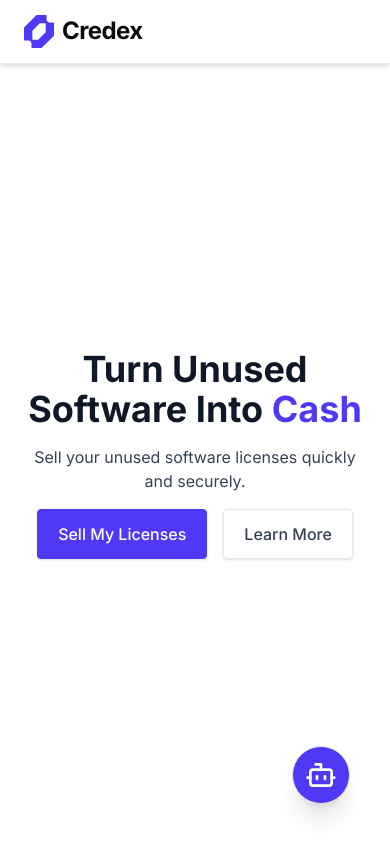
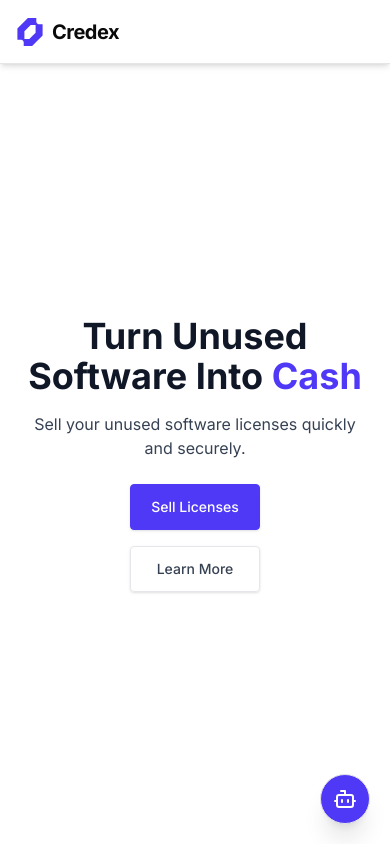
Before and after one commit to shubh95rai/credex-assignment, a Next.js app: page / in a window 390 px wide. Shown: the top 844 px of the page. Built offline with nearby package versions, Linux system fonts and the light colour scheme.

Commit message:
layout fixed

```diff
--- a/components/sections/ChatWidget.jsx
+++ b/components/sections/ChatWidget.jsx
@@ -48,7 +48,7 @@ export default function ChatWidget() {
   };
 
   return (
-    <div className="fixed bottom-10 right-10 z-50">
+    <div className="fixed bottom-5 right-5 sm:bottom-10 sm:right-10 z-50">
       {chatOpen && (
         <Button
           onClick={() => setChatOpen(!chatOpen)}
@@ -62,21 +62,21 @@ export default function ChatWidget() {
       {!chatOpen && (
         <Button
           onClick={() => setChatOpen(!chatOpen)}
-          className="px-6 py-7 rounded-full bg-indigo-600 text-white hover:bg-indigo-700 hover:scale-105 hover:text-white transition-all duration-300 shadow-xl"
+          className="p-6 sm:p-7 rounded-full bg-indigo-600 text-white hover:bg-indigo-700 hover:scale-105 hover:text-white transition-all duration-300 shadow-xl"
           variant="outline"
         >
-          <Bot className="size-8" />
+          <Bot className="sm:size-8 size-6" />
         </Button>
       )}
 
       {chatOpen && (
-        <div className="w-80 max-h-83 bg-white border shadow-lg rounded-md mt-2 flex flex-col">
+        <div className="w-72 sm:w-80 max-h-83 bg-white border shadow-lg rounded-md mt-2 flex flex-col">
           <div className="overflow-y-auto p-3">
             <div className="flex-1  space-y-4">
               {messages.map((msg, i) => (
                 <div
                   key={i}
-                  className={`text-sm ${
+                  className={`text-[13px] sm:text-sm ${
                     msg.role === "user" ? "text-right" : "text-left"
                   }`}
                 >
@@ -94,7 +94,7 @@ export default function ChatWidget() {
                   <Button
                     key={i}
                     onClick={() => handleFAQClick(faq)}
-                    className="w-full mb-2 text-sm bg-indigo-600 hover:bg-indigo-700"
+                    className="w-full mb-2 text-[13px] sm:text-sm bg-indigo-600 hover:bg-indigo-700"
                   >
                     {faq.question}
                   </Button>
--- a/components/sections/Hero.jsx
+++ b/components/sections/Hero.jsx
@@ -16,16 +16,16 @@ export default function Hero() {
               Sell your unused software licenses quickly and securely.
             </p>
 
-            <div className="mt-4 flex justify-center gap-4 sm:mt-6">
+            <div className="inline-grid sm:grid-cols-2 gap-4 mt-6 ">
               <a
-                className="inline-block rounded border border-indigo-600 bg-indigo-600 px-5 py-3 font-medium text-white shadow-sm transition-colors hover:bg-indigo-700"
+                className="inline-block rounded border border-indigo-600 bg-indigo-600 px-5 py-3 font-medium text-white shadow-sm transition-colors hover:bg-indigo-700 text-sm sm:text-base"
                 href="#"
               >
-                Sell My Licenses
+                Sell Licenses
               </a>
 
               <a
-                className="inline-block rounded border border-gray-200 px-5 py-3 font-medium text-gray-700 shadow-sm transition-colors hover:bg-gray-50 hover:text-gray-900"
+                className="inline-block rounded border border-gray-200 px-5 py-3 font-medium text-gray-700 shadow-sm transition-colors hover:bg-gray-50 hover:text-gray-900 text-sm sm:text-base"
                 href="#"
               >
                 Learn More
--- a/components/sections/Navbar.jsx
+++ b/components/sections/Navbar.jsx
@@ -3,10 +3,16 @@ import { ModeToggle } from "../ModeToggle";
 
 export default function Navbar() {
   return (
-    <nav className="h-16 border-b shadow-md flex items-center justify-between px-6 fixed top-0 z-50 w-full backdrop-blur-lg">
+    <nav className="h-16 border-b shadow-md flex items-center justify-between px-4 sm:px-6 fixed top-0 z-50 w-full backdrop-blur-lg">
       <div className="flex items-center gap-2">
-        <Image src="/logo.svg" alt="logo" width={30} height={30} />
-        <p className="text-2xl font-bold tracking-tight">Credex</p>
+        <Image
+          src="/logo.svg"
+          alt="logo"
+          width={0}
+          height={0}
+          className="size-7"
+        />
+        <p className="text-xl sm:text-2xl font-bold tracking-tight">Credex</p>
       </div>
 
       {/* <ModeToggle /> */}
```
